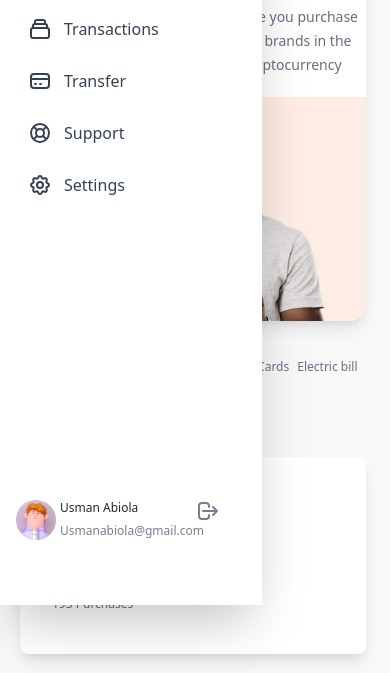
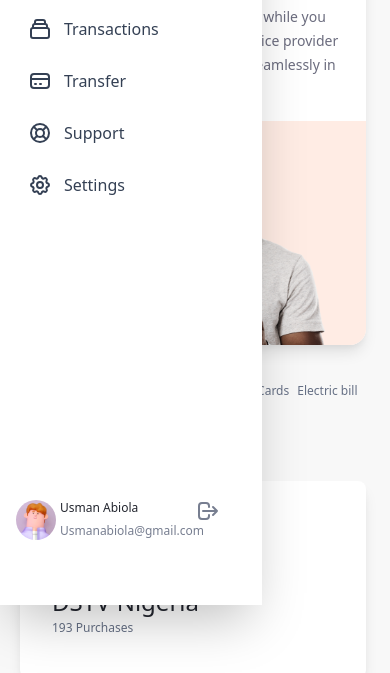
Before and after one commit to geekmaros/diagon, a website built with Vite: page index.html in a window 390 px wide. Shown: the part 239-912 px from the top of the page. Built offline with nearby package versions, Linux system fonts and the light colour scheme.

Commit message:
fixed updates

```diff
--- a/index.html
+++ b/index.html
@@ -217,7 +217,7 @@
         <div class="banner rounded-2xl overflow-hidden shadow-lg bg-white flex flex-col md:flex-row items-center mb-5 justify-between md:space-x-10 md:pl-5 lg:pl-47px">
           <div class="text-section text-center md:text-left pt-8 mb-5 md:mb-0">
             <h1 class="text-3xl md:text-2xl lg:text-5xl font-semibold leading-10">Get the best deals</h1>
-            <p class="text-diagon-gray-700 mt-4 text-sm lg:text-lg leading-6 max-w-md">Get the best deals on #Diagon while you purchase from over 100 top service provider brands in the Nigeria and pay seamlessly in cryptocurrency</p>
+            <p class="text-diagon-gray-700 mt-4 text-sm lg:text-lg leading-6 text-center md:text-left  px-4 md:px-0 max-w-md">Get the best deals on #Diagon while you purchase from over 100 top service provider brands in the Nigeria and pay seamlessly in cryptocurrency</p>
           </div>
     <div class="banner-image">
       <img class="" src="assets/images/banner.png" alt="">
```
